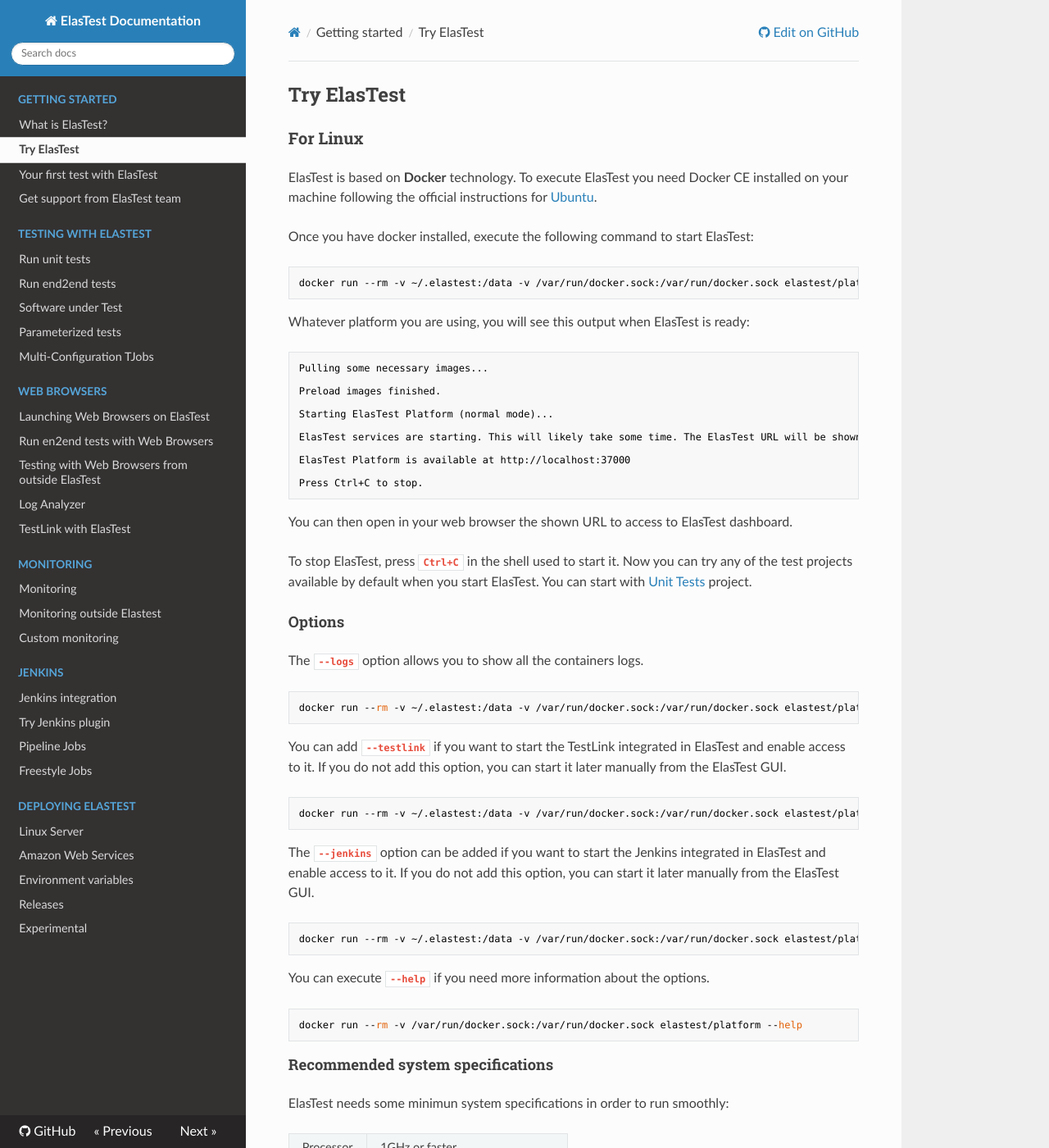
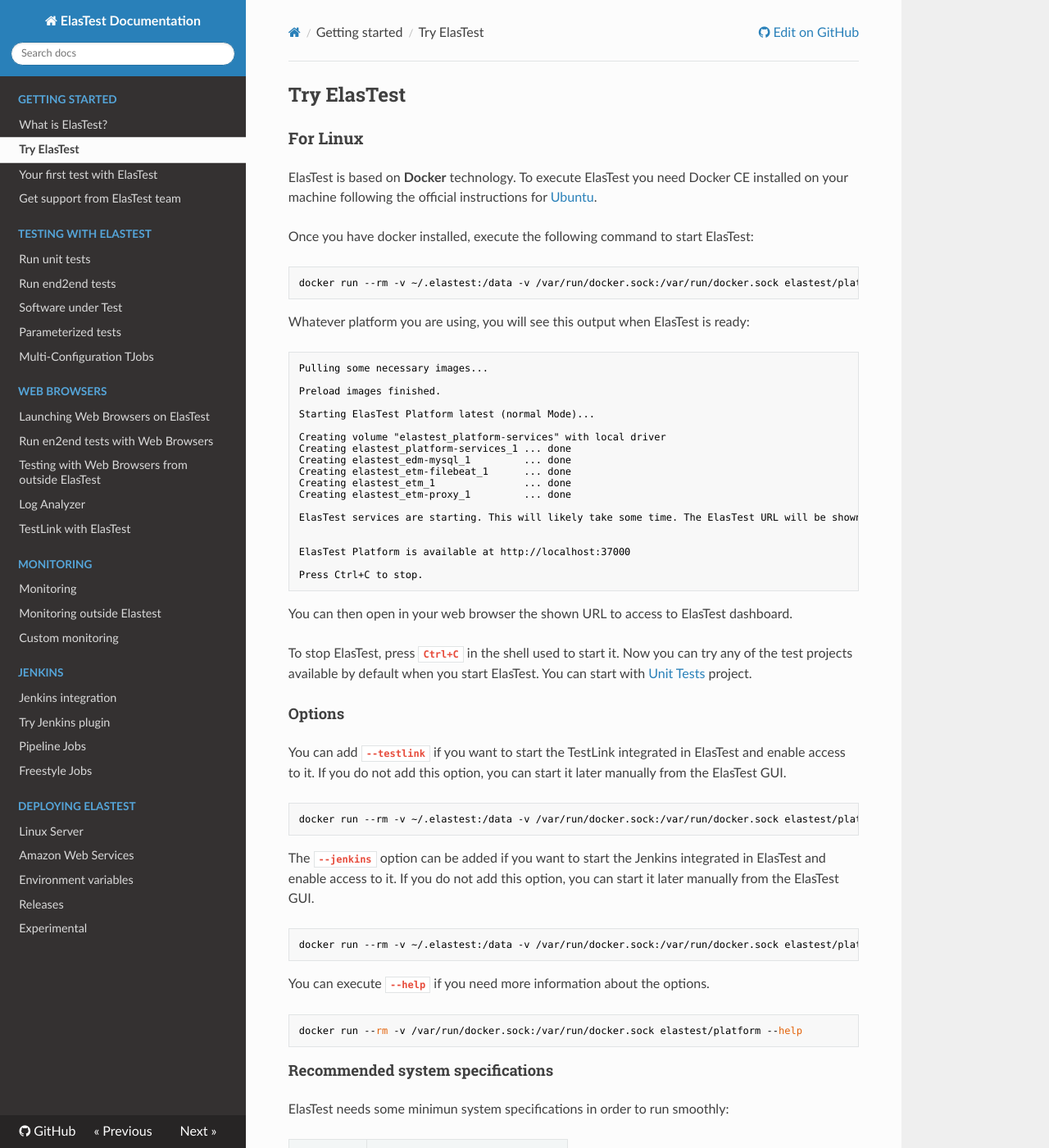
Before and after one commit to elastest/elastest.io-docs, an MkDocs documentation site: the page built from docs/try-elastest.md, in a window 1280 px wide and 1400 px high. Shown: the whole window at 82% size. Built offline with MkDocs 1.6.1, drawn with Linux system fonts in a browser that asks for light colours; nearby versions of some CDN libraries; old or Windows-style settings are respelled for this version of MkDocs; some of the changed text lies outside the part shown.

````diff
--- a/docs/try-elastest.md
+++ b/docs/try-elastest.md
@@ -22,9 +22,17 @@ Pulling some necessary images...
 
 Preload images finished.
 
-Starting ElasTest Platform (normal mode)...
+Starting ElasTest Platform latest (normal Mode)...
+
+Creating volume "elastest_platform-services" with local driver
+Creating elastest_platform-services_1 ... done
+Creating elastest_edm-mysql_1         ... done
+Creating elastest_etm-filebeat_1      ... done
+Creating elastest_etm_1               ... done
+Creating elastest_etm-proxy_1         ... done
 
 ElasTest services are starting. This will likely take some time. The ElasTest URL will be shown when ready.
+
 
 ElasTest Platform is available at http://localhost:37000
 
@@ -36,12 +44,6 @@ You can then open in your web browser the shown URL to access to ElasTest dashbo
 To stop ElasTest, press **`Ctrl+C`** in the shell used to start it. Now you can try any of the test projects available by default when you start ElasTest. You can start with [Unit Tests](your-first-test) project.
 
 <h4 class="small-subtitle">Options</h4>
-
-The **`--logs`** option allows you to show all the containers logs.
-
-```
-docker run --rm -v ~/.elastest:/data -v /var/run/docker.sock:/var/run/docker.sock elastest/platform start --logs
-```
 
 You can add **`--testlink`** if you want to start the TestLink integrated in ElasTest and enable access to it. If you do not add this option, you can start it later manually from the ElasTest GUI.
 
@@ -102,9 +104,17 @@ Pulling some necessary images...
 
 Preload images finished.
 
-Starting ElasTest Platform (normal mode)...
+Starting ElasTest Platform latest (normal Mode)...
+
+Creating volume "elastest_platform-services" with local driver
+Creating elastest_platform-services_1 ... done
+Creating elastest_edm-mysql_1         ... done
+Creating elastest_etm-filebeat_1      ... done
+Creating elastest_etm_1               ... done
+Creating elastest_etm-proxy_1         ... done
 
 ElasTest services are starting. This will likely take some time. The ElasTest URL will be shown when ready.
+
 
 ElasTest Platform is available at http://localhost:37000
 
@@ -116,12 +126,6 @@ You can then open in your web browser the shown URL to access to ElasTest dashbo
 To stop ElasTest, press **`Ctrl+C`** in the shell used to start it. Now you can try any of the test projects available by default when you start ElasTest. You can start with [Unit Tests](your-first-test) project.
 
 <h4 class="small-subtitle">Options</h4>
-
-The **`--logs`** option allows you to show all the containers logs.
-
-```
-docker run --rm -v ~/.elastest:/data -v /var/run/docker.sock:/var/run/docker.sock elastest/platform start --logs
-```
 
 You can add **`--testlink`** if you want to start the TestLink integrated in ElasTest and enable access to it. If you do not add this option, you can start it later manually from the ElasTest GUI.
 
@@ -199,9 +203,17 @@ Pulling some necessary images...
 
 Preload images finished.
 
-Starting ElasTest Platform (normal mode)...
+Starting ElasTest Platform latest (normal Mode)...
+
+Creating volume "elastest_platform-services" with local driver
+Creating elastest_platform-services_1 ... done
+Creating elastest_edm-mysql_1         ... done
+Creating elastest_etm-filebeat_1      ... done
+Creating elastest_etm_1               ... done
+Creating elastest_etm-proxy_1         ... done
 
 ElasTest services are starting. This will likely take some time. The ElasTest URL will be shown when ready.
+
 
 ElasTest Platform is available at http://localhost:37000
 
@@ -215,12 +227,6 @@ To stop ElasTest, press **`Ctrl+C`** in the shell used to start it. Now you can
 
 
 <h4 class="small-subtitle">Options</h4>
-
-The **`--logs`** option allows you to show all the containers logs.
-
-```
-docker run --rm -v ~/.elastest:/data -v /var/run/docker.sock:/var/run/docker.sock elastest/platform start --logs
-```
 
 You can add **`--testlink`** if you want to start the TestLink integrated in ElasTest and enable access to it. If you do not add this option, you can start it later manually from the ElasTest GUI.
 
````
Also changed, not shown: other parts of docs/try-elastest.md (+2 -2 lines), docs/deploying/ubuntu.md (+12 -8 lines), docs/experimental/index.md (+6 -1 lines), docs/monitoring/outside-elastest.md (+57 -38 lines), docs/releases/index.md (+24 -3 lines), docs/releases/images/platform_start_log-1.0.0-beta6.png (added).
